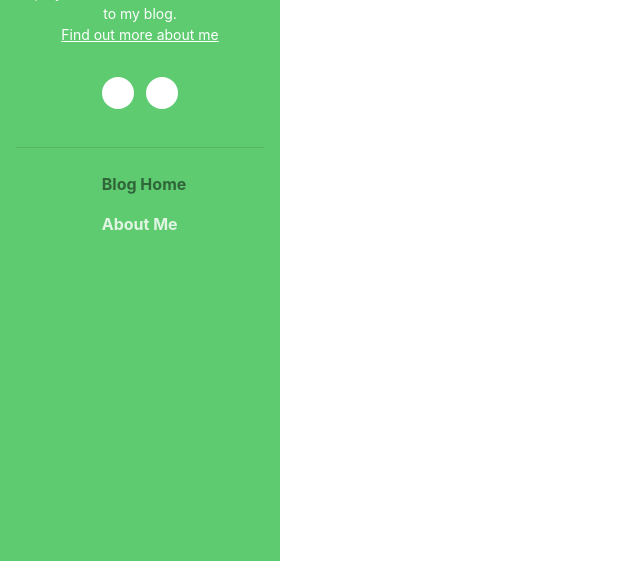
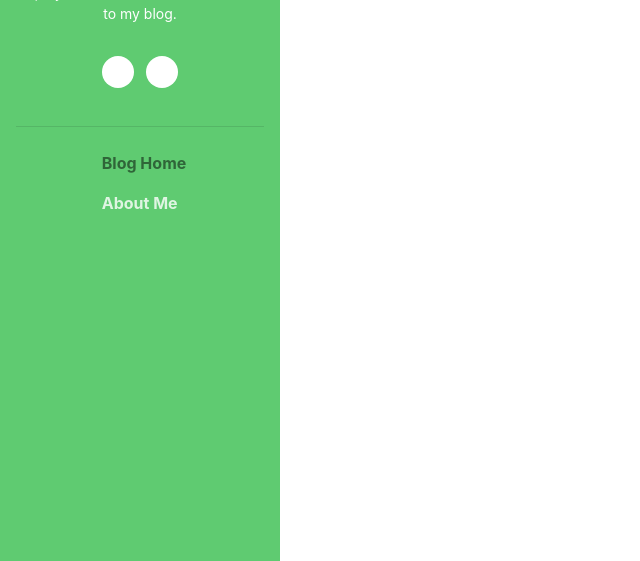
Before and after one commit to ejortiz/eliu-dev, a Django app: template templates/base.html in a window 1280 px wide; the page is wider, and only the part inside the window is pictured. Shown: the part 239-800 px from the top of that part, without its empty margins (0-640 px from the left). Run offline with Django 3.2, Linux system fonts and the light colour scheme; the template is opened without the code that fills it, so the values that code supplies are empty; some libraries are stand-ins or nearby versions.

Commit message:
removed about me extra link from sidebar.html

```diff
--- a/templates/sidebar.html
+++ b/templates/sidebar.html
@@ -13,7 +13,9 @@
 				<div class="profile-section pt-3 pt-lg-0">
 				    <img class="profile-image mb-3 rounded-circle mx-auto" src="/static/assets/images/profile.png" alt="image" >
 
-					<div class="bio mb-3">Hi, my name is Eliud Ortiz. Welcome to my blog.<br><a href="/about-me">Find out more about me</a></div><!--//bio-->
+					<div class="bio mb-3">Hi, my name is Eliud Ortiz. Welcome to my blog.<br>
+{#                        <a href="/about-me">Find out more about me</a>#}
+                    </div><!--//bio-->
 					<ul class="social-list list-inline py-3 mx-auto">
 {#			            <li class="list-inline-item"><a href="#"><i class="fab fa-twitter fa-fw"></i></a></li>#}
 			            <li class="list-inline-item"><a href="#"><i class="fab fa-linkedin-in fa-fw"></i></a></li>
```
